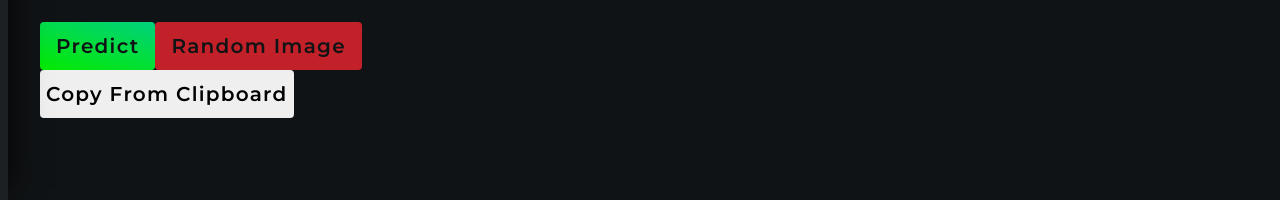
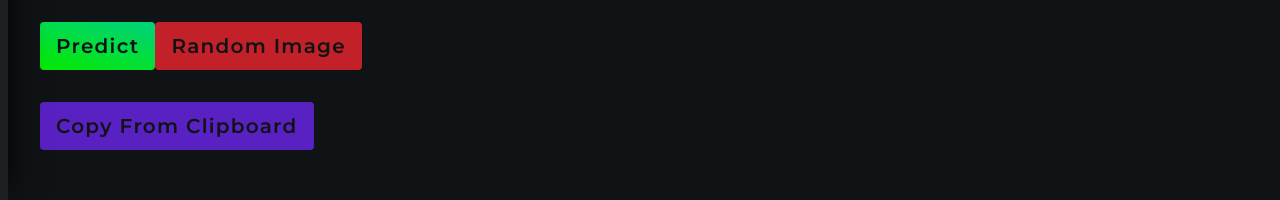
Before and after one commit to passion-dev37/tensorflow_image_classification, a React (Create React App) app in the folder client/: page / in a window 1280 px wide. Shown: the part 622-822 px from the top of the page. Before the commit the page ends 800 px from the top, so only its background shows below. Built offline with nearby package versions, Linux system fonts and the light colour scheme.

Commit message:
style the copy button

```diff
--- a/client/src/index.css
+++ b/client/src/index.css
@@ -287,6 +287,13 @@ li {
   color: var(--dark);
 }
 
+.copy-button{
+  padding: 0 1rem;
+  margin: 2rem auto auto 0;
+  background: #5921c2;
+  color: var(--dark);
+}
+
 .loading {
   padding: 0 1rem;
   margin: 2rem auto auto 0;
```
